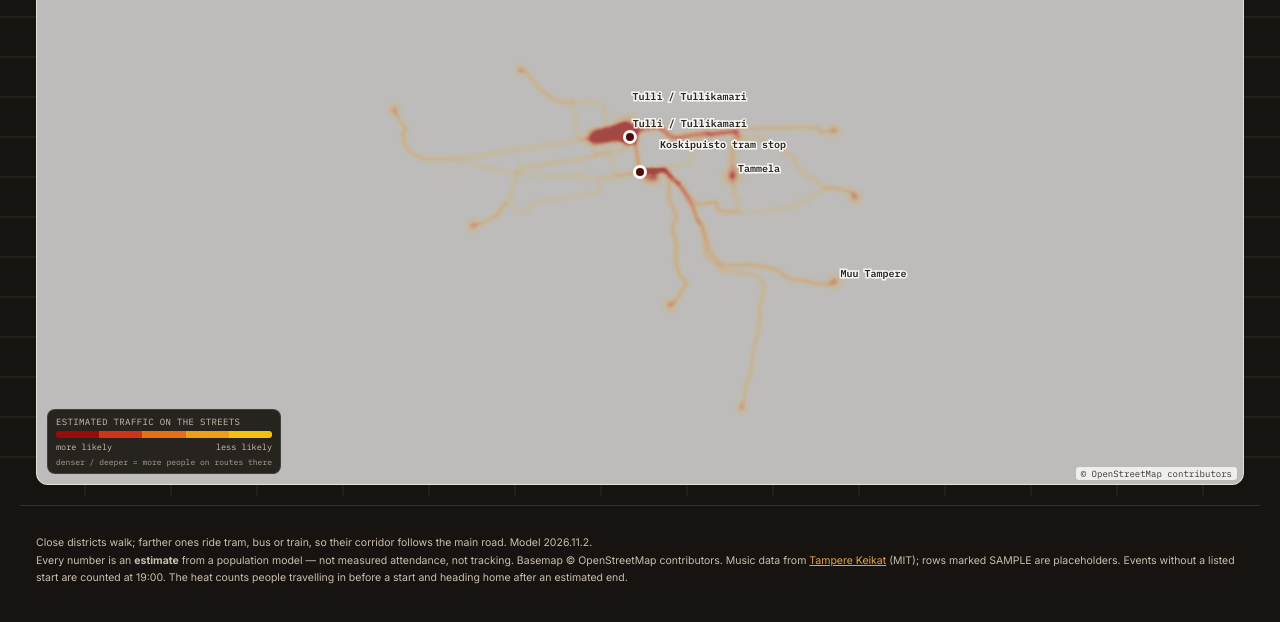
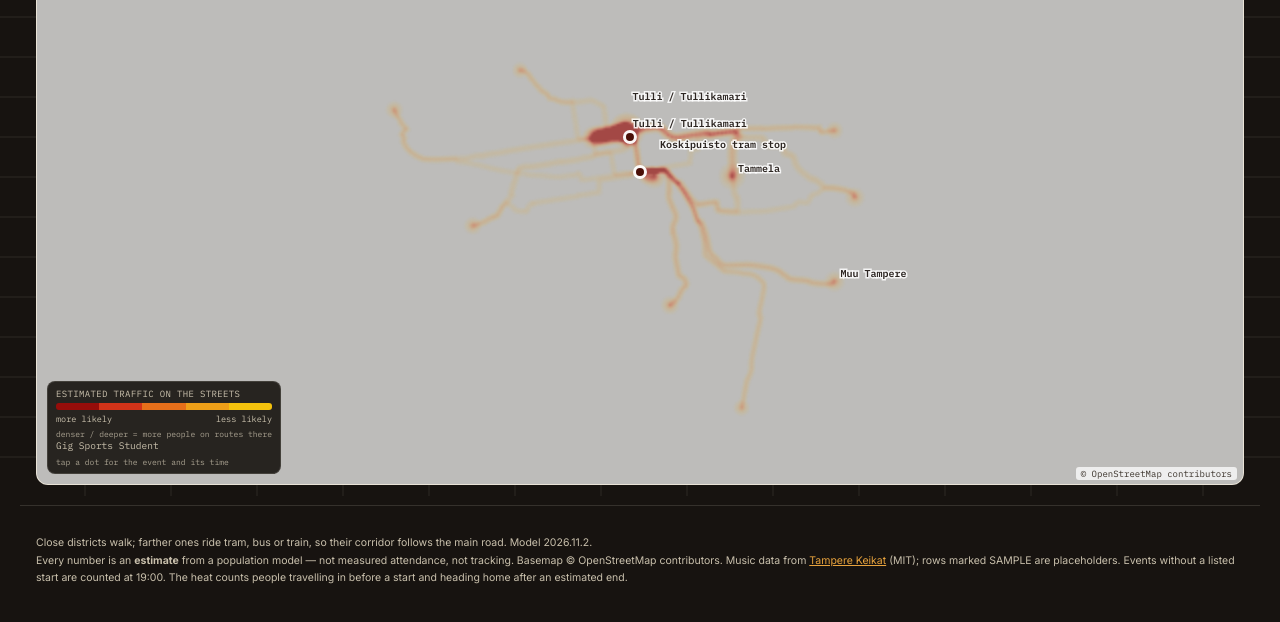
Before and after one commit to zakker111/kilinkolin, a plain HTML site: page web/index.html in a window 1280 px wide. Shown: the part 304-926 px from the top of the page. Drawn offline with Linux system fonts and the light colour scheme.

Commit message:
Add the event tooltip and the dot legend

```diff
--- a/web/index.html
+++ b/web/index.html
@@ -33,12 +33,19 @@
     <canvas id="mapCanvas"></canvas>
 
     <div class="estimate" id="estimate"></div>
+    <div class="eventTip" id="eventTip" hidden></div>
 
     <div class="legend" id="legendHeat">
       <div class="legend-title">Estimated traffic on the streets</div>
       <div class="ramp"><i style="background:#960d0a"></i><i style="background:#d13319"></i><i style="background:#e66f1a"></i><i style="background:#ee9f18"></i><i style="background:#f4c20d"></i></div>
       <div class="legend-ends"><span>more likely</span><span>less likely</span></div>
       <div class="legend-foot">denser / deeper = more people on routes there</div>
+      <div class="legend-dots">
+        <span><i style="background:#cf3a1f"></i>Gig</span>
+        <span><i style="background:#1d4ed8"></i>Sports</span>
+        <span><i style="background:#c07a12"></i>Student</span>
+      </div>
+      <div class="legend-foot">tap a dot for the event and its time</div>
     </div>
 
     <div class="mapZoom">
```
